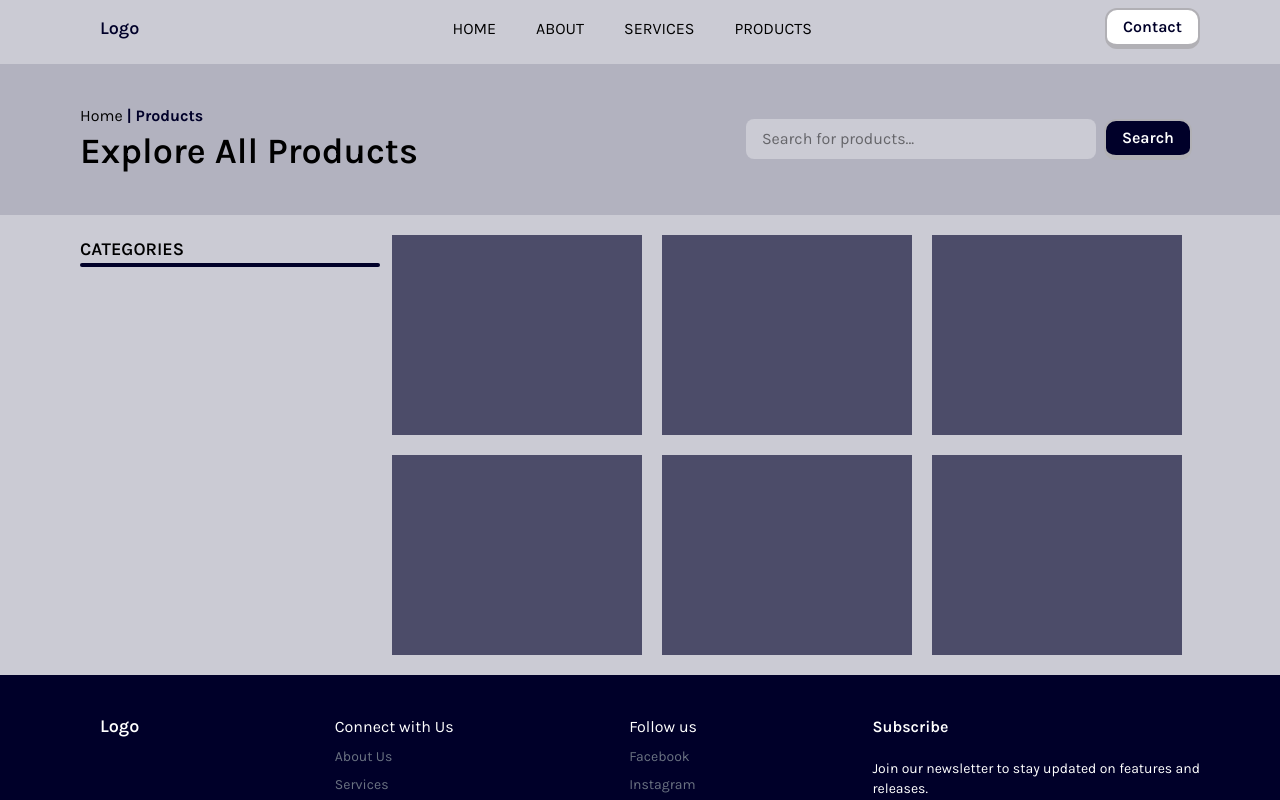
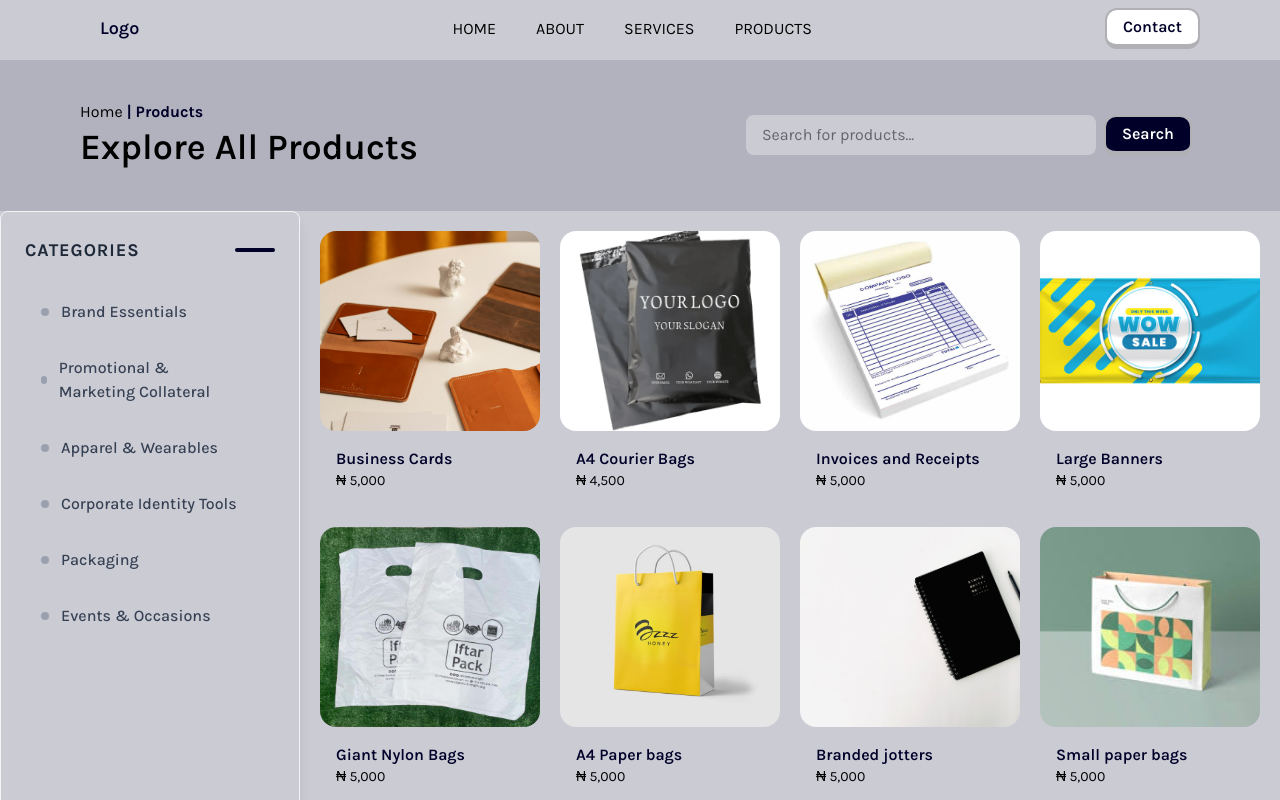
Before and after one commit to Tez-cyber/inks_pixels, a React (Vite) app: page /products in a window 1280 px wide. Shown: the top 800 px of the page. Built offline with nearby package versions, Linux system fonts and the light colour scheme.

Commit message:
Added products grid layout

```diff
--- a/src/components/products/productsComponent.jsx
+++ b/src/components/products/productsComponent.jsx
@@ -1,57 +1,109 @@
 import { Button } from "../button";
+import { productsCategories, products } from "../utils/products";
 
 export const ProductsComponent = () => {
   return (
-    <section className="bg-veryLightBlue md:pt-[20%] lg:pt-[5%]">
-      {/* Products top section */}
-      <header className="bg-[#b2b2bf] py-10 flex items-center justify-between sticky top-0 z-2 px-20">
-        {/* First section */}
+    <div className="bg-veryLightBlue pt-[60px] flex flex-col min-h-screen">
+      {/* Products top section - sticky header */}
+      <header className="bg-[#b2b2bf] py-10 flex flex-col justify-between sticky top-0 z-20 px-5 md:items-center md:px-20 md:flex-row">
         <div>
           <p>
-            Home
+            <a href="/">Home</a>
             <span className="text-darkBlue font-bold"> | Products</span>
           </p>
           <p className="text-4xl font-semibold leading-[1.3]">
             Explore All Products
           </p>
         </div>
-        {/* Second section */}
-        <div className="flex items-center">
+        <div className="flex flex-col w-full md:w-auto md:flex-row md:items-center">
           <input
-            className="w-[350px] h-[20px] py-5 px-4 rounded-lg ml-10 outline-0 bg-veryLightBlue"
+            className="h-[20px] py-5 px-4 rounded-lg outline-0 bg-veryLightBlue md:w-[350px] md:ml-10"
             type="search"
             placeholder="Search for products..."
           />
-          <Button size="sm" variant="darkPrimary" className="mx-2 w-fit">
+          <Button
+            size="sm"
+            variant="darkPrimary"
+            className="w-fit mt-3 md:mt-0 md:mx-2"
+          >
             Search
           </Button>
         </div>
       </header>
-      {/* Products display */}
+
+      {/* Main content area */}
       <main>
-        <ProductsMain />
+        <ProductsDisplay />
       </main>
-    </section>
+    </div>
   );
 };
 
+const ProductsDisplay = () => {
+  return (
+    <div className="flex flex-1 relative">
+      {/* Sidebar  */}
+      <div className="w-[300px] flex-shrink-0 sticky top-[130px] self-start h-[calc(100vh-120px)] overflow-clip bg-veryLightBlue shadow-lg rounded-lg border border-gray-100">
+        <div className="px-6 py-6">
+          <div className="flex items-center justify-between mb-6">
+            <span className="uppercase text-lg font-bold text-gray-800 tracking-wider">
+              Categories
+            </span>
+            <span className="bg-darkBlue w-10 h-1 rounded-2xl"></span>
+          </div>
+          <div className="space-y-2">
+            {productsCategories.map((category, i) => (
+              <div key={i} className="group transition-all duration-200">
+                <p
+                  className="
+            cursor-pointer px-4 py-3 rounded-lg
+            text-gray-700 font-medium
+            group-hover:bg-lightBlue/50 group-hover:text-white
+            transition-all duration-200
+            flex items-center
+          "
+                >
+                  <span className="w-2 h-2 bg-gray-400 rounded-full mr-3 group-hover:bg-darkBlue transition-all duration-200"></span>
+                  {category.category}
+                  <svg
+                    xmlns="http://www.w3.org/2000/svg"
+                    className="h-4 w-4 ml-auto opacity-0 group-hover:opacity-100 text-darkBlue transition-all duration-200"
+                    fill="none"
+                    viewBox="0 0 24 24"
+                    stroke="currentColor"
+                  >
+                    <path
+                      strokeLinecap="round"
+                      strokeLinejoin="round"
+                      strokeWidth={2}
+                      d="M9 5l7 7-7 7"
+                    />
+                  </svg>
+                </p>
+              </div>
+            ))}
+          </div>
+        </div>
+      </div>
 
-const ProductsMain = () => {
-
-    return (
-        <section className="px-20 py-5 flex gap-3 ">
-            <div className="w-[300px]">
-                <span className="uppercase text-lg font-semibold">categories</span>
-                <span className="bg-darkBlue w-full h-1 rounded-2xl block"></span>
+      {/* Products grid */}
+      <div className="flex-1 p-5">
+        <div className="grid grid-cols-1 sm:grid-cols-2 lg:grid-cols-3 xl:grid-cols-4 gap-5">
+          {products.map((product) => (
+            <div key={product.id} className="">
+              <img
+                src={product.img}
+                alt={product.title}
+                className="h-[200px] rounded-2xl w-full object-cover transition-transform duration-500"
+              />
+              <div className="p-4">
+                <h2 className="text-darkBlue font-semibold">{product.title}</h2>
+                <p className="text-sm">&#8358; {product.price}</p>
+              </div>
             </div>
-            <div className="grid grid-cols-3 gap-5">
-                <span className="w-[250px] h-[200px] block bg-lightBlue"></span>
-                <span className="w-[250px] h-[200px] block bg-lightBlue"></span>
-                <span className="w-[250px] h-[200px] block bg-lightBlue"></span>
-                <span className="w-[250px] h-[200px] block bg-lightBlue"></span>
-                <span className="w-[250px] h-[200px] block bg-lightBlue"></span>
-                <span className="w-[250px] h-[200px] block bg-lightBlue"></span>
-            </div>
-        </section>
-    )
-}
+          ))}
+        </div>
+      </div>
+    </div>
+  );
+};
```
